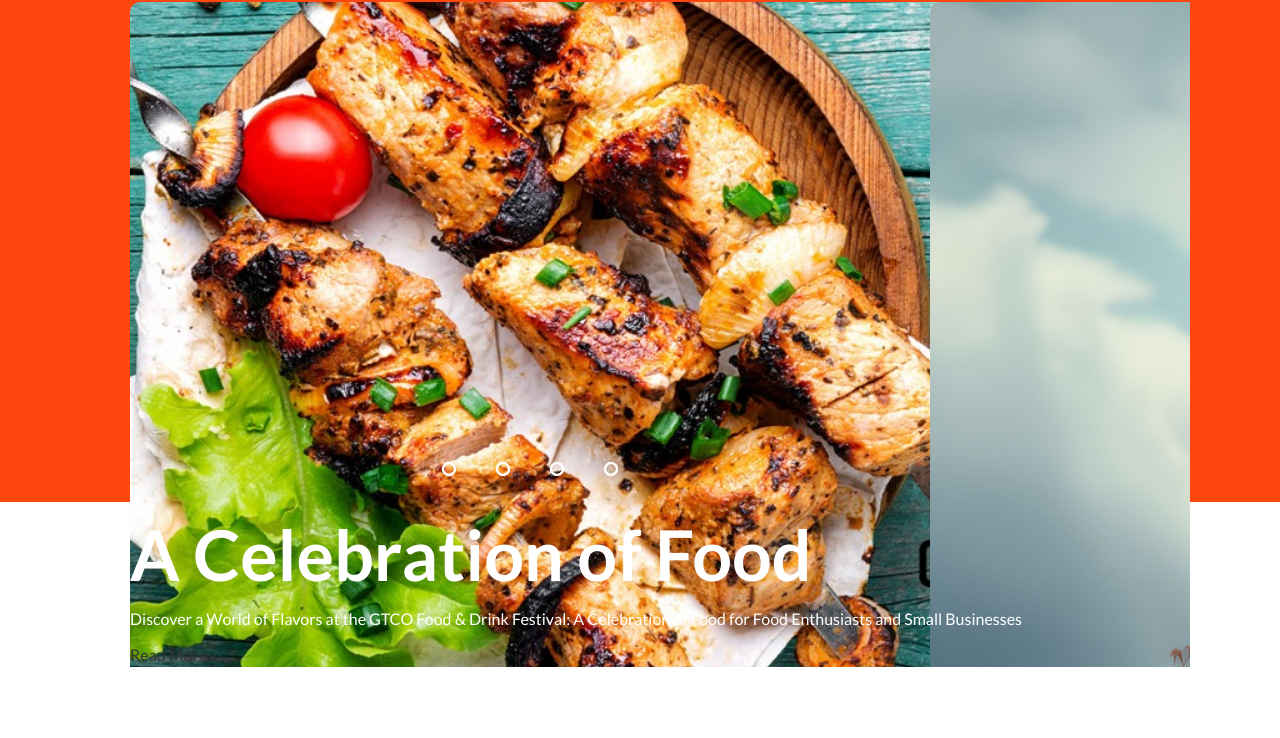
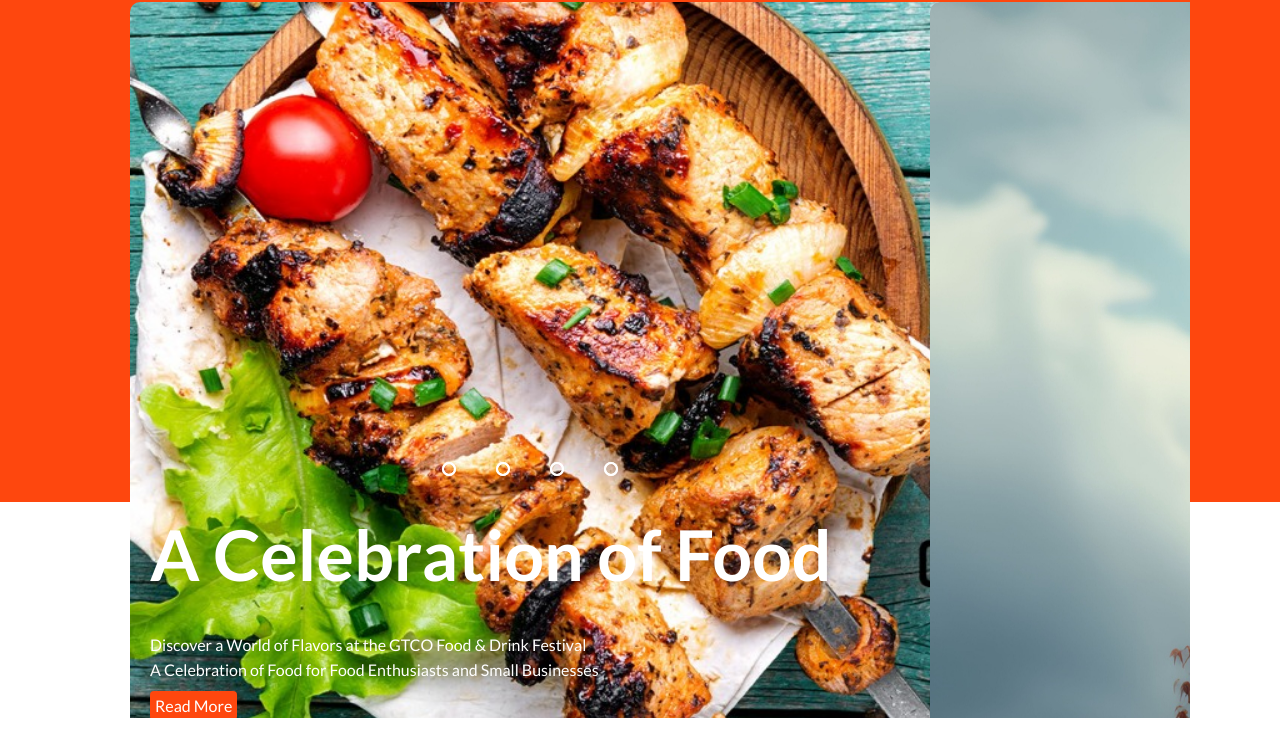
Before and after one commit to emmanuelsteven/GTFoodPlc, a plain HTML site: page index.html in a window 1280 px wide. Shown: the part 62-800 px from the top of the page. Drawn offline with Linux system fonts and the light colour scheme.

Commit message:
update slider

```diff
--- a/GT.CSS
+++ b/GT.CSS
@@ -112,6 +112,13 @@
 
 .heropage p {
    margin-top: 20px 0;
+   width: 360px;
+}
+
+.heropage-text {
+   position: relative;
+   padding: 0 20px;
+   align-items: center;
 }
 
 /* slider */
@@ -229,3 +236,11 @@ transition: 1s;
     align-items: center;
     height: 100%;
 }
+
+.btn{
+   border: none;
+   background-color: var(--orange-red);
+   color: #fff;
+   border-radius: 4px;
+   padding: 5px;
+}
--- a/index.html
+++ b/index.html
@@ -66,8 +66,8 @@
           </div>
           <div class="heropage-text">
             <h1>A Celebration of Food</h1>
-            <p>
-              Discover a World of Flavors at the GTCO Food & Drink Festival: A
+            <br>
+              Discover a World of Flavors at the GTCO Food & Drink Festival</br> A
               Celebration of Food for Food Enthusiasts and Small Businesses
             </p>
             <a href="#" class="btn btn-outline">Read More</a>
```
